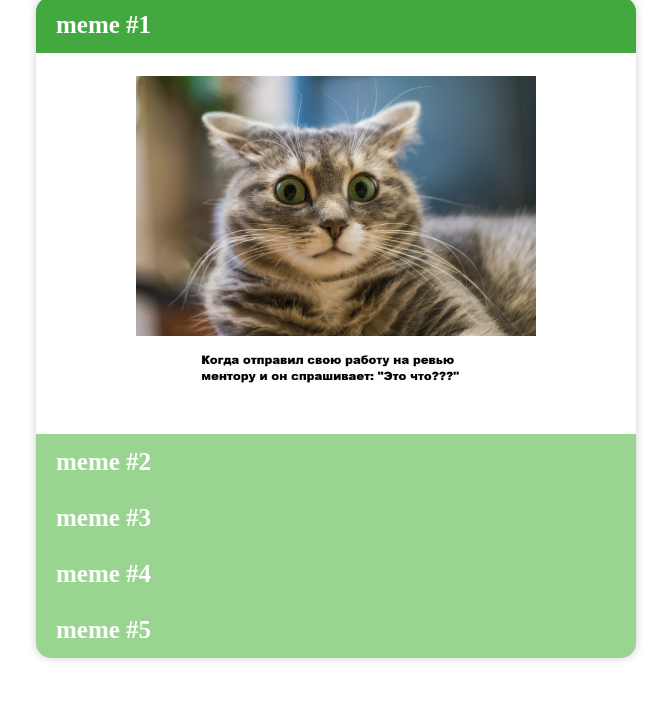
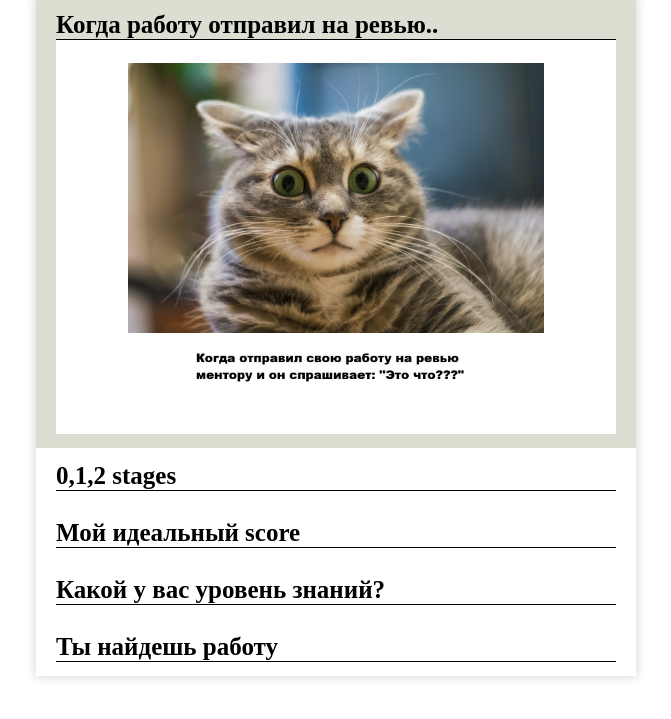
Before and after one commit to aarzybaev/cssBayan, a plain HTML site: page cssBayan/index.html in a window 1280 px wide. Shown: the part 55-774 px from the top of the page, without its empty margins (304-975 px from the left). Drawn offline with Linux system fonts and the light colour scheme.

Commit message:
fix: modify some blocks, color styles

```diff
--- a/cssBayan/index.html
+++ b/cssBayan/index.html
@@ -15,48 +15,62 @@
         <div class="accordion">
             <div>
                 <input type="radio" name="meme" id="section1" class="accordion__input" checked>
-            <label for="section1" class="accordion__label"><span class="title">meme #1</span><span class="icon"></span></label>
+                <label for="section1" class="accordion__label">
+                    <div class="accordion__label__title"><span class="title">Когда работу отправил на ревью..</span><span class="icon"></span></div>
                     <div class="accordion__content">
                         <p>
-                <img src="./img/meme1.jpg" alt="meme" width="400px">
+                        <img src="./img/meme1.jpg" alt="meme">
                         </p>
                     </div>
+                </label>
             </div>
+
             <div>
                 <input type="radio" name="meme" id="section2" class="accordion__input">
-            <label for="section2" class="accordion__label"><span class="title">meme #2</span><span class="icon"></span></label>
+                <label for="section2" class="accordion__label">
+                    <div class="accordion__label__title"><span class="title">0,1,2 stages</span><span class="icon"></span></div>
                     <div class="accordion__content">
                         <p>
                         <img src="./img/meme2.jpg" alt="meme">
                         </p>
                     </div>
+                </label>
             </div>
+
             <div>
                 <input type="radio" name="meme" id="section3" class="accordion__input">
-            <label for="section3" class="accordion__label"><span class="title">meme #3</span><span class="icon"></span></label>
+                <label for="section3" class="accordion__label">
+                    <div class="accordion__label__title"><span class="title">Мой идеальный score</span><span class="icon"></span></div>
                     <div class="accordion__content">
                         <p>
-                    <img src="./img/meme3.jpg" alt="meme" width="300px">
+                        <img src="./img/meme3.jpg" alt="meme">
                         </p>
                     </div>
+                </label>
             </div>
+
             <div>
                 <input type="radio" name="meme" id="section4" class="accordion__input">
-                <label for="section4" class="accordion__label"><span class="title">meme #4</span><span class="icon"></span></label>
+                <label for="section4" class="accordion__label">
+                    <div class="accordion__label__title"><span class="title">Какой у вас уровень знаний?</span><span class="icon"></span></div>
                     <div class="accordion__content">
                         <p>
-                        <img src="./img/meme4.jpg" alt="meme" width="400px">
+                        <img src="./img/meme4.jpg" alt="meme">
                         </p>
                     </div>
+                </label>
             </div>
+
             <div>
                 <input type="radio" name="meme" id="section5" class="accordion__input">
-                    <label for="section5" class="accordion__label"><span class="title">meme #5</span><span class="icon"></span></label>
+                <label for="section5" class="accordion__label">
+                    <div class="accordion__label__title"><span class="title">Ты найдешь работу</span><span class="icon"></span></div>
                     <div class="accordion__content">
                         <p>
-                            <img src="./img/meme5.png" alt="meme" width="400px">
+                        <img src="./img/meme5.png" alt="meme">
                         </p>
                     </div>
+                </label>
             </div>
         </div>
     </div>
--- a/cssBayan/style.css
+++ b/cssBayan/style.css
@@ -16,34 +16,28 @@ h1 {
     font-weight: 700;
 }
 
+img {
+    width: 80%;
+}
+
 @media (max-width: 320px) {
     h1 {
         font-size: 2.0rem;
     }
-    .title {
-        font-size: 1.8rem;
-    }
 
-    img {
-        width: 25rem;
-    }
   }
 
   @media (max-width: 820px) {
     h1 {
         font-size: 2.5rem;
     }
-    .title {
-        font-size: 2.0rem;
-    }
+
   }
 
 .accordion{
     max-width: 60rem;
     box-shadow: 0 0 10px rgba(0, 0, 0, 0.2);
-    border-radius: 15px;
     overflow: hidden;
-    background-color: rgb(154, 212, 145);
     margin: auto;
 }
 
@@ -57,12 +51,17 @@ h1 {
 
 .accordion__label{
     display: flex;
-    justify-content: space-between;
-    align-items: center;
+    flex-direction: column;
     color: white;
     font-weight: bold;
     cursor: pointer;
     transition: background-color 0.1s;
+}
+
+.accordion__label__title {
+    display: flex;
+    justify-content: space-between;
+    border-bottom: 1px solid black;
 }
 
 .accordion__label:hover{
@@ -76,7 +75,7 @@ h1 {
     height: 32px;
 }
 
-.accordion__label:hover + .accordion__content {
+.accordion__label:hover .accordion__content {
     display: block;
     animation: fadeIn 2s;
 }
@@ -96,7 +95,7 @@ h1 {
     display: none;
 }
 
-.accordion__input:checked ~ .accordion__content{
+.accordion__input:checked ~* .accordion__content{
     display: block;
     animation: fadeIn 2s;
 }
@@ -107,7 +106,7 @@ h1 {
 }
 
 .accordion__input:checked +.accordion__label {
-    background: rgb(68, 168, 65);
+    background: #dcded1;
 }
 
 .icon {
@@ -120,9 +119,23 @@ h1 {
 
 .title {
     font-size: 2.5rem;
+    color: black;
 }
 
+@media (max-width: 320px) {
 
+    .title {
+        font-size: 1.8rem;
+    }
+
+  }
+
+  @media (max-width: 820px) {
+
+    .title {
+        font-size: 2.2rem;
+    }
+  }
 
 
 @keyframes fadeIn {
```
Lines whose indentation alone changed are shown as unchanged.
